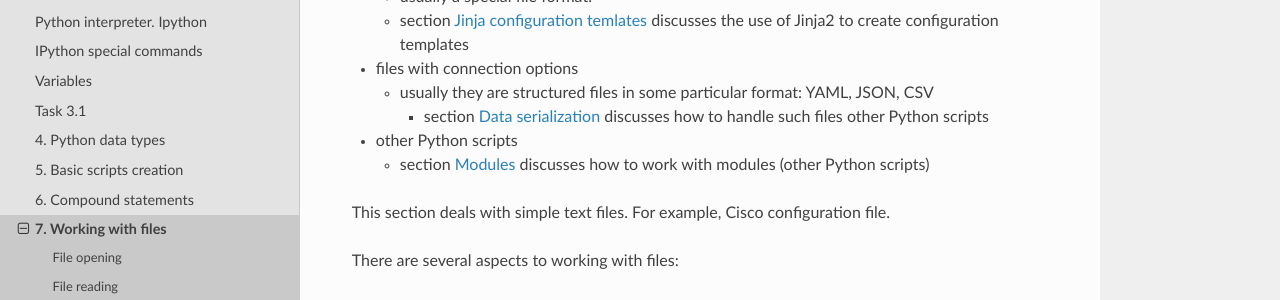
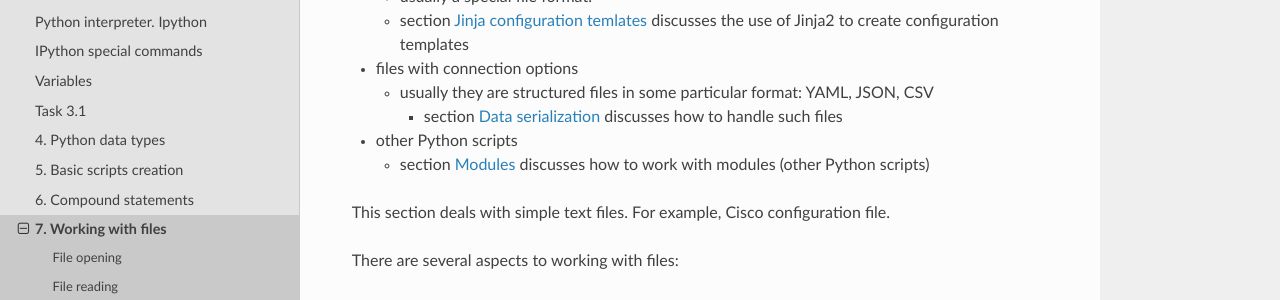
Before and after one commit to Aidar5/nattoeng, a Sphinx documentation site: the page built from docs/source/book/07_files/index.rst, in a window 1280 px wide and 1272 px high. Shown: the part 414-714 px from the top of the window. Built offline with Sphinx 7.4.7 and the Read the Docs theme 2.0.0, drawn with Linux system fonts in a browser that asks for light colours; pages that are not in the unit, such as notebooks, are missing from menus.

Commit message:
Update index.rst

```diff
--- a/docs/source/book/07_files/index.rst
+++ b/docs/source/book/07_files/index.rst
@@ -24,7 +24,7 @@ When working with network equipment (and not only), files can be:
 
   * usually they are structured files in some particular format: YAML, JSON, CSV
 
-    * section `Data serialization <../17_serialization/>`__ discusses how to handle such files other Python scripts
+    * section `Data serialization <../17_serialization/>`__ discusses how to handle such files
 
 * other Python scripts
 
```
